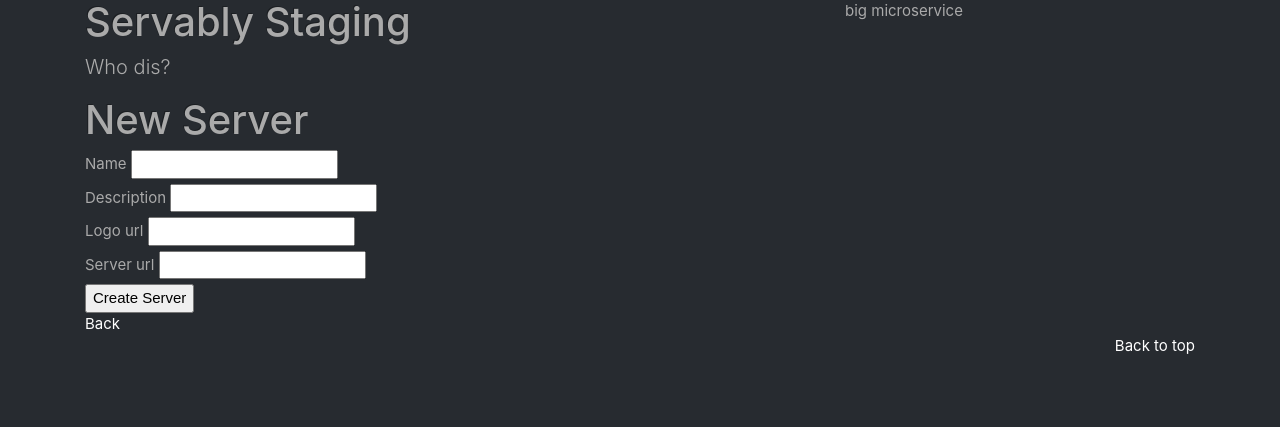
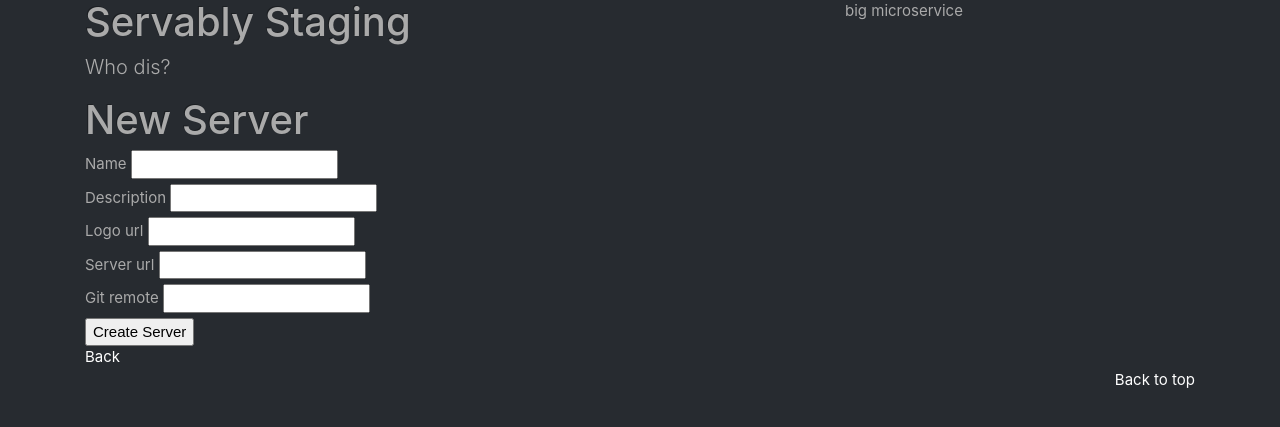
Before and after one commit to RepairShopr/staging-dashboard, a Rails app: page /servers/new in a window 1280 px wide. Shown: the top 427 px of the page. Run offline with Rails 7, Linux system fonts and the light colour scheme; style sheets or scripts are compiled from the project's sources; some libraries are stand-ins or nearby versions.

Commit message:
start the api for server_log, add git_remote to identify from deploy script

```diff
--- /dev/null
+++ b/app/assets/javascripts/api.coffee
@@ -0,0 +1,3 @@
+# Place all the behaviors and hooks related to the matching controller here.
+# All this logic will automatically be available in application.js.
+# You can use CoffeeScript in this file: http://coffeescript.org/
--- /dev/null
+++ b/app/assets/stylesheets/api.scss
@@ -0,0 +1,3 @@
+// Place all the styles related to the api controller here.
+// They will automatically be included in application.css.
+// You can use Sass (SCSS) here: http://sass-lang.com/
--- a/app/controllers/servers_controller.rb
+++ b/app/controllers/servers_controller.rb
@@ -69,6 +69,9 @@ class ServersController < ApplicationController
 
     # Never trust parameters from the scary internet, only allow the white list through.
     def server_params
-      params.require(:server).permit(:name, :description, :logo_url, :status, :reserved_until, :reserved_for, :slack_channel, :server_url)
+      params.require(:server).permit(:name, :description,
+                                     :logo_url, :status, :reserved_until,
+                                     :reserved_for, :slack_channel,
+                                     :server_url, :git_remote)
     end
 end
--- /dev/null
+++ b/app/helpers/api_helper.rb
@@ -0,0 +1,2 @@
+module ApiHelper
+end
--- a/app/models/server.rb
+++ b/app/models/server.rb
@@ -1,4 +1,5 @@
 class Server < ApplicationRecord
+  has_many :deploys, class_name: "ServerDeploy"
 end
 
 #------------------------------------------------------------------------------
--- a/app/models/server_deploy.rb
+++ b/app/models/server_deploy.rb
@@ -1,4 +1,6 @@
 class ServerDeploy < ApplicationRecord
+  belongs_to :server
+
 end
 
 #------------------------------------------------------------------------------
--- a/app/views/servers/_form.html.erb
+++ b/app/views/servers/_form.html.erb
@@ -31,6 +31,11 @@
     <%= form.text_field :server_url, id: :server_server_url %>
   </div>
 
+  <div class="field">
+    <%= form.label :git_remote %>
+    <%= form.text_field :git_remote, id: :server_git_remote%>
+  </div>
+
 
   <div class="actions">
     <%= form.submit %>
--- a/config/routes.rb
+++ b/config/routes.rb
@@ -1,6 +1,7 @@
 Rails.application.routes.draw do
   resources :server_deploys
   resources :servers
+  post "/api/deploy_log", to: "api#deploy_log"
   # For details on the DSL available within this file, see http://guides.rubyonrails.org/routing.html
   root to: "servers#index"
 end
--- /dev/null
+++ b/db/migrate/20170916145939_add_git_remote_to_server.rb
@@ -0,0 +1,5 @@
+class AddGitRemoteToServer < ActiveRecord::Migration[5.1]
+  def change
+    add_column :servers, :git_remote, :string
+  end
+end
```
Also changed, not shown: app/controllers/api_controller.rb (added, +17 -0 lines), test/controllers/api_controller_test.rb (added, +7 -0 lines), Gemfile, Gemfile.lock, db/schema.rb.
